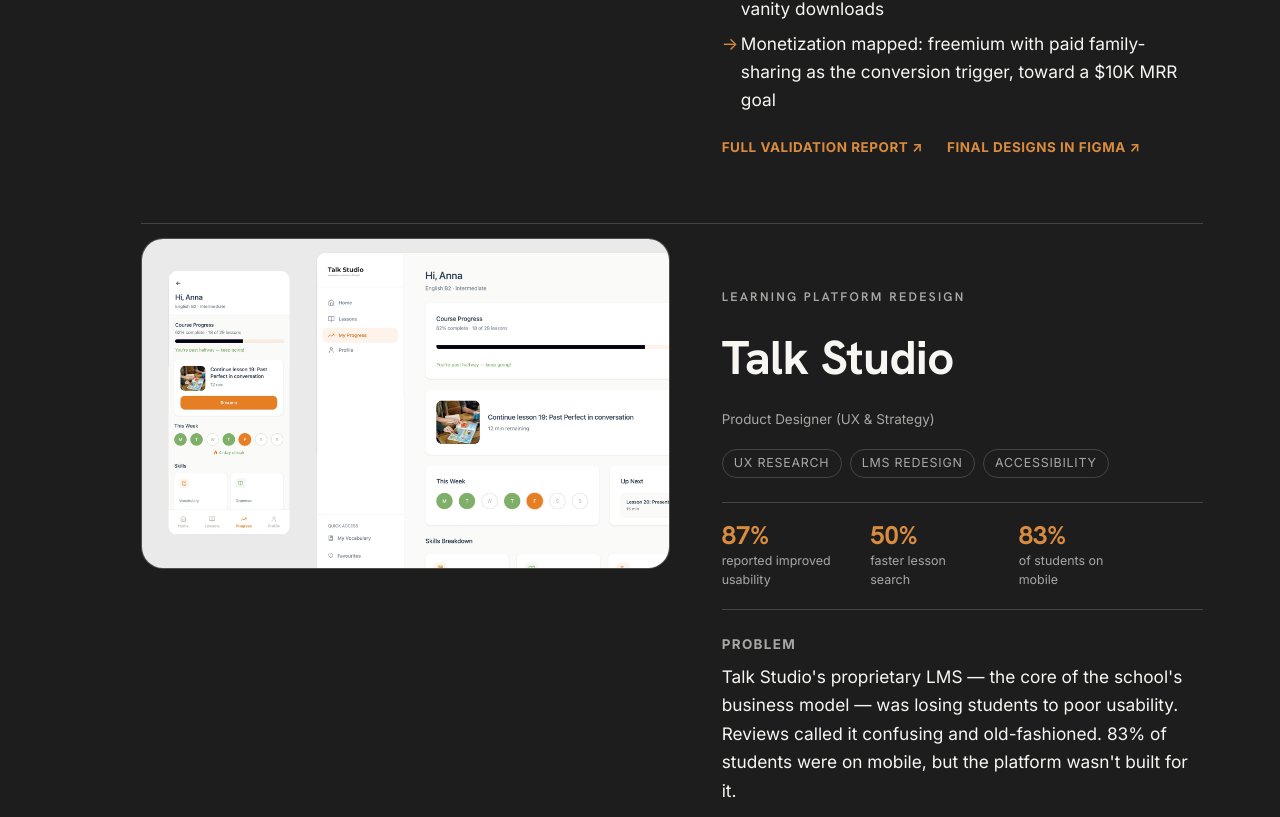
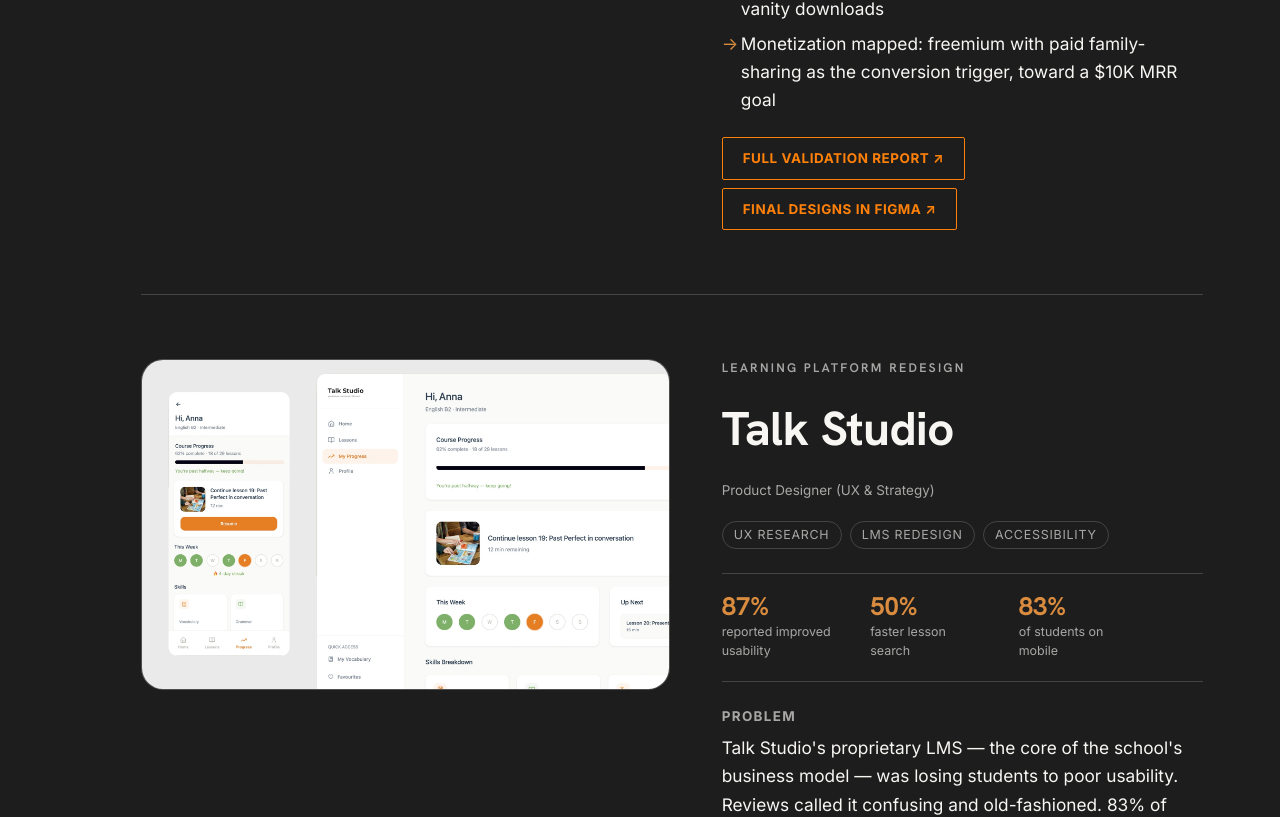
Before and after one commit to ovarvarenko/portfolio, a React (Vite) app: page / in a window 1280 px wide. Shown: the part 3330-4147 px from the top of the page. Built offline with nearby package versions, Linux system fonts and the light colour scheme.

Commit message:
make case study CTAs more visible

```diff
--- a/src/components/CaseCard.css
+++ b/src/components/CaseCard.css
@@ -181,13 +181,16 @@
   font-weight: 700;
   letter-spacing: 0.04em;
   text-transform: uppercase;
-  color: var(--amber);
-  border-bottom: 1px solid transparent;
-  transition: border-color var(--transition-fast);
+  color: #ff810a;
+  border: 1px solid #ff810a;
+  border-radius: 2px;
+  padding: 10px 20px;
+  transition: background-color 200ms ease, color 200ms ease;
 }
 
 .lead-case__link:hover {
-  border-color: var(--amber);
+  background-color: #ff810a;
+  color: #000000;
 }
 
 @media (max-width: 860px) {
```
